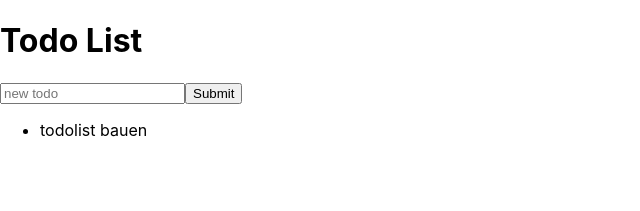
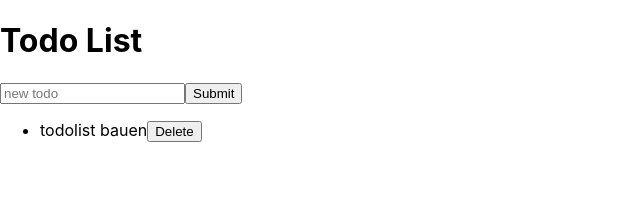
Before and after one commit to FranziGraml/To-Do-App, a React (Vite) app: page / in a window 1280 px wide. Shown: the top 211 px of the page, without its empty margins (0-640 px from the left). Built offline with nearby package versions, Linux system fonts and the light colour scheme.

Commit message:
add deleteButton

```diff
--- a/src/App.jsx
+++ b/src/App.jsx
@@ -29,7 +29,7 @@ function App() {
         setToDoInputValue={setToDoInputValue}
         todos={todos}
       />
-      <List todos={todos} />
+      <List todos={todos} setTodos={setTodos} />
     </>
   );
 }
--- /dev/null
+++ b/src/Components/DeleteButton.jsx
@@ -0,0 +1,24 @@
+import React from 'react';
+
+export default function ButtonDelete({ id, todos, setTodos }) {
+  /* function deleteButton() {
+    setTodos(todos.filter(todo => todo.id !== id));
+  } */
+
+  return (
+    <button
+      type="button"
+      onClick={() => setTodos(todos.filter(todo => todo.id !== id))}
+    >
+      Delete
+    </button>
+  );
+}
+
+/*
+return (
+  <ButtonDelete type="button" onClick={() => deleteButton()}>
+    Delete
+  </ButtonDelete>
+);
+}*/
--- a/src/Components/Listmap.jsx
+++ b/src/Components/Listmap.jsx
@@ -1,8 +1,9 @@
 import React from 'react';
 import { useState } from 'react';
 import { nanoid } from 'nanoid';
+import ButtonDelete from './DeleteButton';
 
-export default function List({ todos, setTodos }) {
+export default function List({ id, todos, setTodos }) {
   return (
     <>
       <ul>
@@ -10,19 +11,17 @@ export default function List({ todos, setTodos }) {
           return (
             <li key={todo.id}>
               {todo.name}
-              {/* <input
-                type="checkbox"
-                checked={todo.isChecked}
-                onChange={event => {
-                  setTodos(
-                    todos.map(todo_ =>
-                      todo_.id === todo.id
-                        ? { ...todo_, isChecked: event.target.checked }
-                        : todo_
-                    )
-                  );
+
+              <ButtonDelete id={todo.id} todos={todos} setTodos={setTodos} />
+
+              {/*     <button
+                type="button"
+                onClick={() => {
+                  setTodos(todos.filter(todo_ => todo_.id !== todo.id));
                 }}
-              /> */}
+              >
+                delete
+              </button> */}
             </li>
           );
         })}
```
